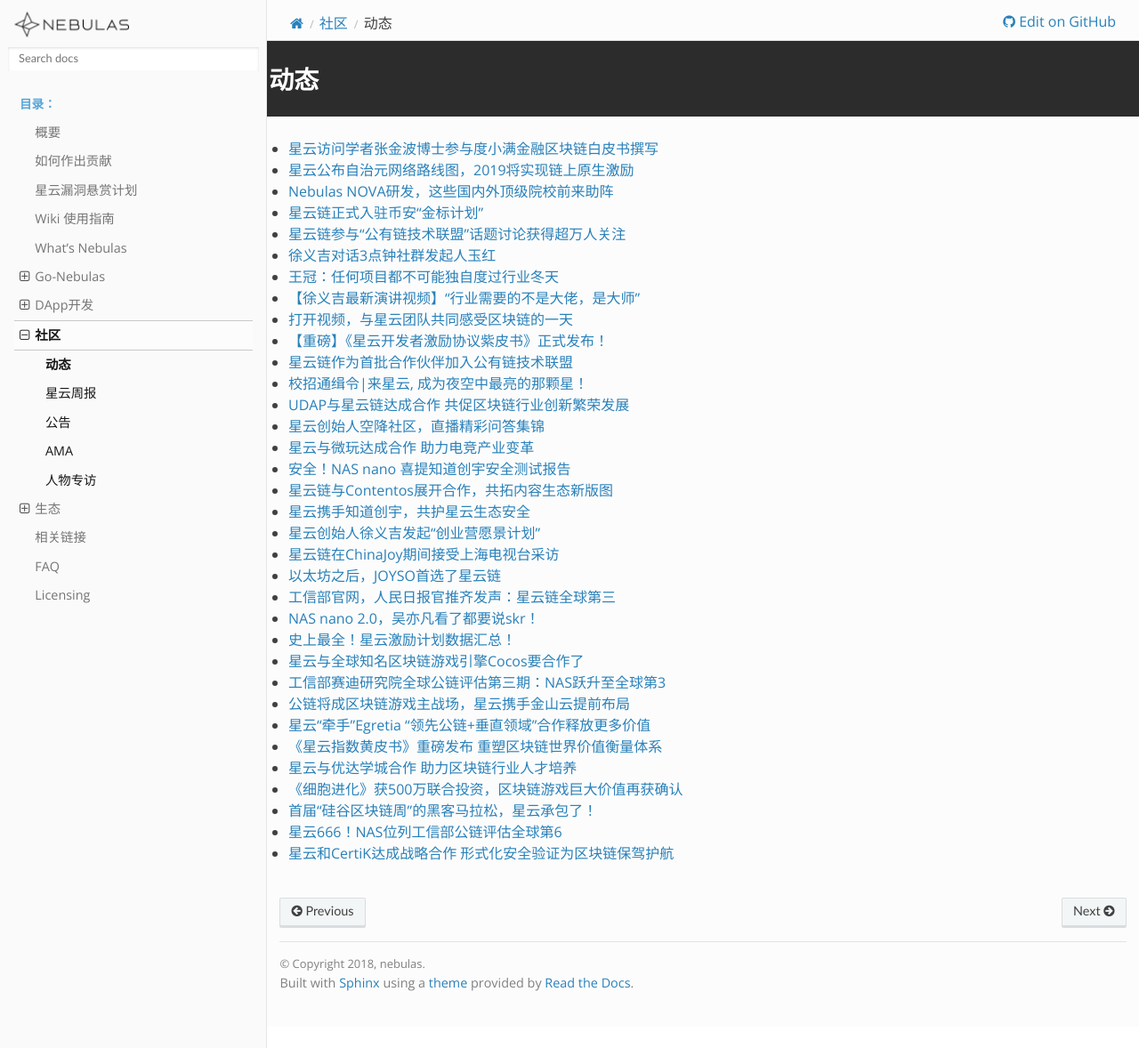
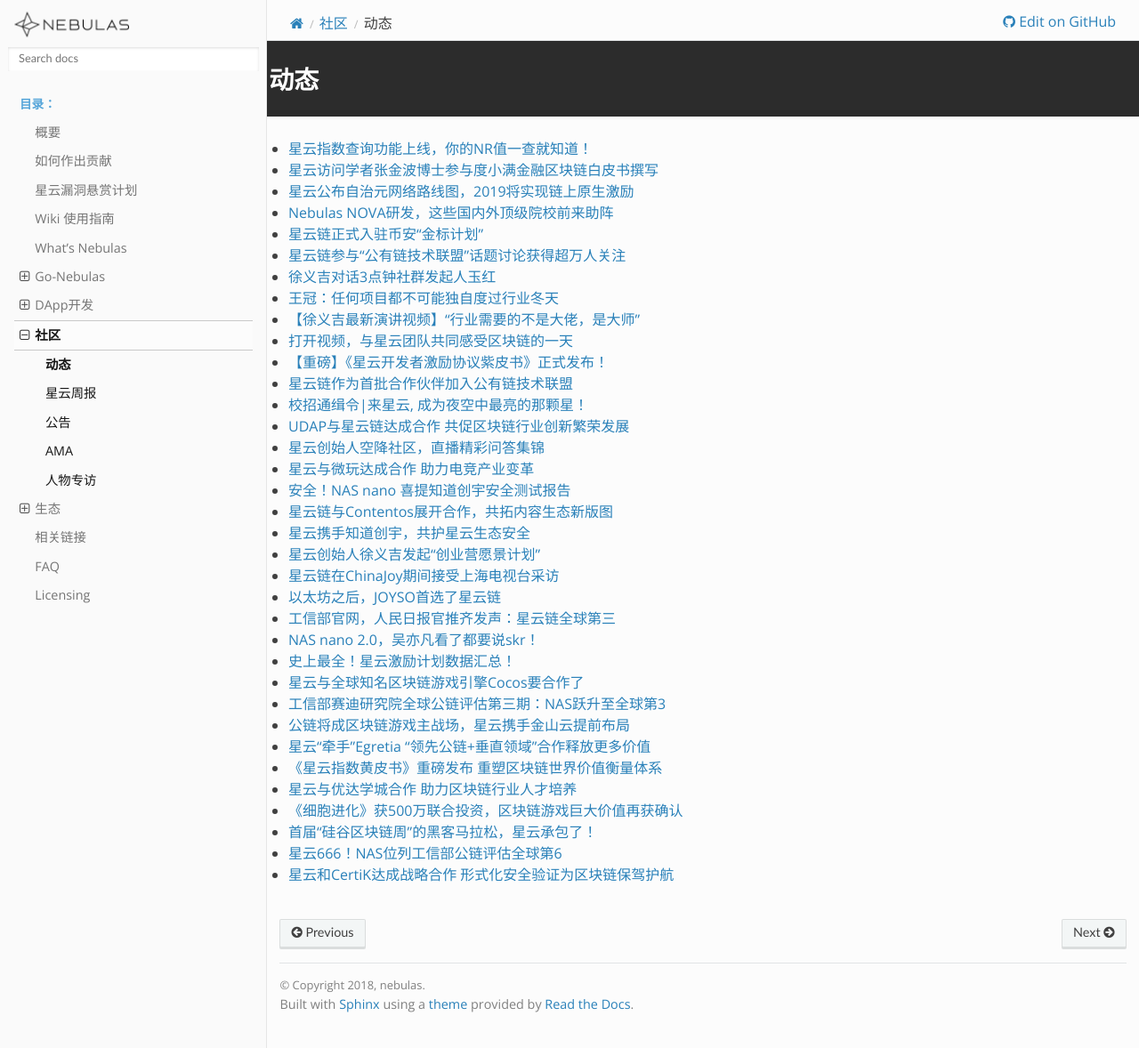
Before and after one commit to nebulasio/nebdocs, a Sphinx documentation site: the page built from docs/community/events.md, in a window 1280 px wide and 1178 px high. Shown: the whole window at 89% size. Built offline with Sphinx 7.4.7 and the Read the Docs theme 2.0.0, drawn with Linux system fonts in a browser that asks for light colours; pages that are not in the unit, such as notebooks, are missing from menus.

Commit message:
Update events.md

```diff
--- a/docs/community/events.md
+++ b/docs/community/events.md
@@ -1,5 +1,5 @@
 # 动态
-
+- [星云指数查询功能上线，你的NR值一查就知道！](https://mp.weixin.qq.com/s/VxIuZBVy8HL0WY_qds5A8Q)
 - [星云访问学者张金波博士参与度小满金融区块链白皮书撰写](https://mp.weixin.qq.com/s/S0O8gydwokBmoaUDXESIEA)
 - [星云公布自治元网络路线图，2019将实现链上原生激励](https://mp.weixin.qq.com/s/0Usd_V4hiJzk2-IymByLwg)
 - [Nebulas NOVA研发，这些国内外顶级院校前来助阵](https://mp.weixin.qq.com/s/LJ7edynrMvbE5aZuNcX19w)
```
